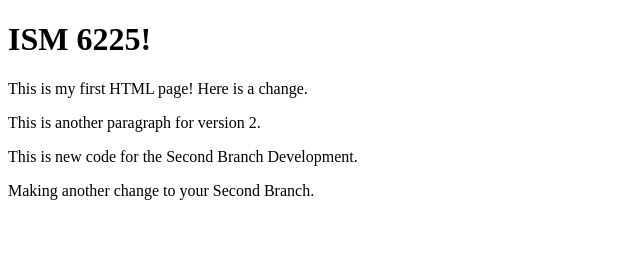
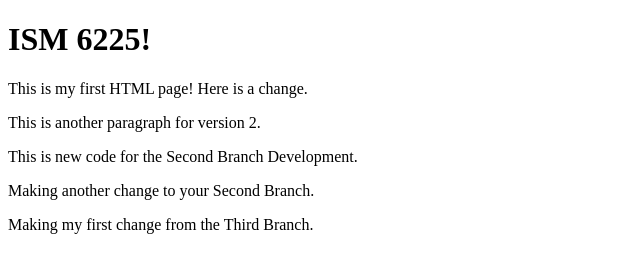
Before and after one commit to cedanie2/ISM6225-Friday-2, a plain HTML site: page index.html in a window 1280 px wide. Shown: the whole page, without its empty margins (0-640 px from the left). Drawn offline with Linux system fonts and the light colour scheme.

Commit message:
V1 Third Branch

```diff
--- a/index.html
+++ b/index.html
@@ -7,5 +7,6 @@
         <p>This is another paragraph for version 2.</p>
         <p>This is new code for the Second Branch Development.</p>
         <p>Making another change to your Second Branch.</p>
+        <p>Making my first change from the Third Branch.</p>
     </body>
 </html>
```
